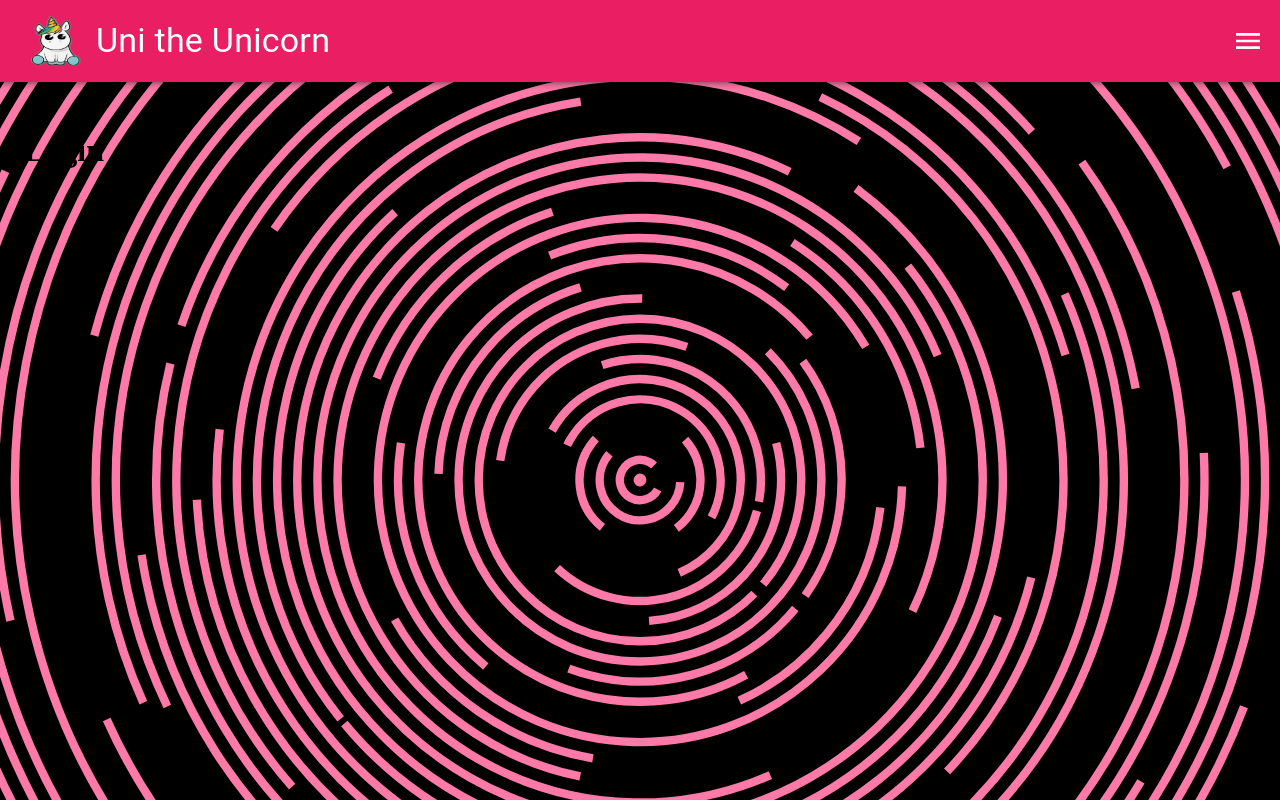
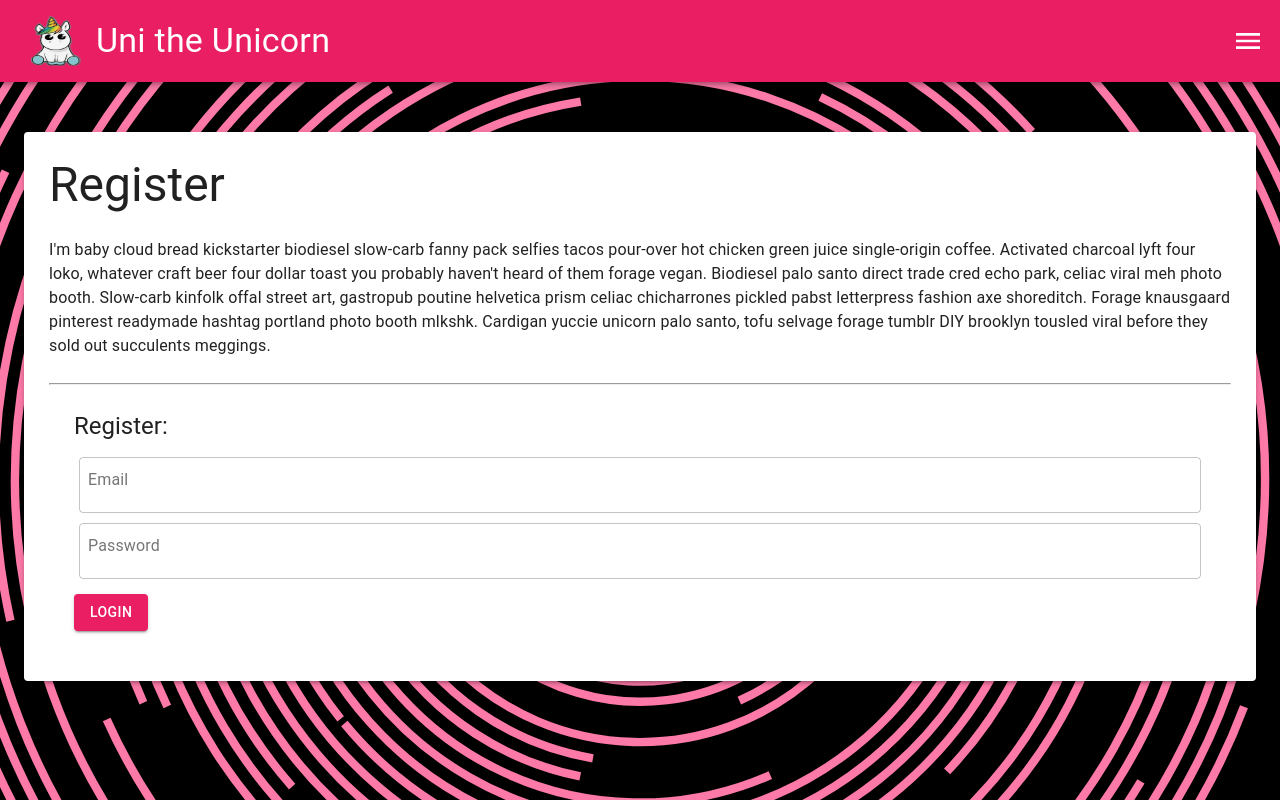
Before and after one commit to BirdManCoding/Auth, a React (Create React App) app in the folder app/: page /login in a window 1280 px wide. Built offline with nearby package versions, Linux system fonts and the light colour scheme; no server answers.

Commit message:
formFields

```diff
--- a/app/src/components/dashboard/Dashboard.js
+++ b/app/src/components/dashboard/Dashboard.js
@@ -1,4 +1,4 @@
-import React, {useEffect} from 'react'
+import React from 'react'
 import {Typography, Paper} from "@material-ui/core";
 import {useSelector, useDispatch} from "react-redux"
 
--- a/app/src/components/dashboard/postForm/PostForm.js
+++ b/app/src/components/dashboard/postForm/PostForm.js
@@ -24,7 +24,7 @@ export default function PostForm() {
            <form autoComplete="off" noValidate onSubmit={submitHandler}>
                <Typography className={classes.postForm__heading} variant="h5">Create a BlogPost:</Typography>
                <TextField className={classes.postForm__field} name="title" variant="outlined" label="Title" fullWidth value={title} onChange={(e) => setTitle(e.target.value)}/>
-               <TextField className={classes.postForm__field} name="content" variant="outlined" label="Content" fullWidth value={content} onChange={(e) => setContent(e.target.value)}/>
+               <TextField className={classes.postForm__field} name="content" variant="outlined" label="Content" multiline rowsMax={4} fullWidth value={content} onChange={(e) => setContent(e.target.value)}/>
                <Button className={classes.postForm__btn} variant="contained" color="primary" type="submit">Create a BlogPost</Button>
            </form>
         </div>
--- a/app/src/components/login/Login.js
+++ b/app/src/components/login/Login.js
@@ -1,9 +1,17 @@
 import React from 'react'
+import {Typography, Paper} from "@material-ui/core";
+
+import LoginForm from "./loginForm/LoginForm"
+import useStyles from "./styles"
 
 export default function Login() {
+    const classes = useStyles();
     return (
-        <div>
-            <h1>Login</h1>
-        </div>
+        <Paper elevation={3} className={classes.login}>
+            <Typography variant="h3">Register</Typography>
+            <Typography variant="body1" className={classes.login__content}>I'm baby cloud bread kickstarter biodiesel slow-carb fanny pack selfies tacos pour-over hot chicken green juice single-origin coffee. Activated charcoal lyft four loko, whatever craft beer four dollar toast you probably haven't heard of them forage vegan. Biodiesel palo santo direct trade cred echo park, celiac viral meh photo booth. Slow-carb kinfolk offal street art, gastropub poutine helvetica prism celiac chicharrones pickled pabst letterpress fashion axe shoreditch. Forage knausgaard pinterest readymade hashtag portland photo booth mlkshk. Cardigan yuccie unicorn palo santo, tofu selvage forage tumblr DIY brooklyn tousled viral before they sold out succulents meggings.</Typography>
+            <hr/>
+            <LoginForm/>
+        </Paper>
     )
 }
--- /dev/null
+++ b/app/src/components/login/loginForm/LoginForm.js
@@ -0,0 +1,32 @@
+import React, {useState} from 'react'
+import {Typography, TextField, Button} from "@material-ui/core";
+import {useDispatch} from "react-redux"
+
+
+import makeStyles from "./styles"
+
+export default function LoginForm() {
+    const classes = makeStyles();
+    const dispatch = useDispatch();
+    const [email, setEmail] = useState("");
+    const [password, setPassword] = useState("");
+
+    function submitHandler(e){
+        e.preventDefault();
+        //dont forget validation=P
+        console.log(email, password)
+        setEmail("")
+        setPassword("")
+    }
+
+    return (
+        <div className={classes.loginForm}>
+           <form autoComplete="off" noValidate onSubmit={submitHandler}>
+               <Typography className={classes.loginForm__heading} variant="h5">Register:</Typography>
+               <TextField className={classes.loginForm__field} name="email" variant="outlined" label="Email" fullWidth value={email} onChange={(e) => setEmail(e.target.value)}/>
+               <TextField className={classes.loginForm__field} name="password" variant="outlined" label="Password" fullWidth value={password} onChange={(e) => setPassword(e.target.value)}/>
+               <Button className={classes.loginForm__btn} variant="contained" color="primary" type="submit">Login</Button>
+           </form>
+        </div>
+    )
+}
--- /dev/null
+++ b/app/src/components/login/loginForm/styles.js
@@ -0,0 +1,21 @@
+import { makeStyles } from "@material-ui/core/styles";
+
+
+
+export default makeStyles(theme => {
+ // console.log(theme)
+  return{
+   loginForm: {
+       padding: 25,
+   },
+   loginForm__heading:{
+       marginBottom: 10
+   },
+   loginForm__field: {
+       padding: 5
+   },
+   loginForm__btn:{
+       marginTop: 10
+   }
+}
+});
--- /dev/null
+++ b/app/src/components/login/styles.js
@@ -0,0 +1,15 @@
+import { makeStyles } from "@material-ui/core/styles";
+
+
+
+export default makeStyles(theme => {
+ // console.log(theme)
+  return{
+   login: {
+       padding: 25,
+   },
+   login__content:{
+       margin: "25px 0"
+   }
+}
+});
--- a/app/src/components/register/Register.js
+++ b/app/src/components/register/Register.js
@@ -1,9 +1,17 @@
 import React from 'react'
+import {Typography, Paper} from "@material-ui/core";
+
+import RegisterForm from "./registerForm/RegisterForm"
+import useStyles from "./styles"
 
 export default function Register() {
+    const classes = useStyles();
     return (
-        <div>
-            <h1>Register</h1>
-        </div>
+        <Paper elevation={3} className={classes.register}>
+            <Typography variant="h3">Register</Typography>
+            <Typography variant="body1" className={classes.register__content}>I'm baby cloud bread kickstarter biodiesel slow-carb fanny pack selfies tacos pour-over hot chicken green juice single-origin coffee. Activated charcoal lyft four loko, whatever craft beer four dollar toast you probably haven't heard of them forage vegan. Biodiesel palo santo direct trade cred echo park, celiac viral meh photo booth. Slow-carb kinfolk offal street art, gastropub poutine helvetica prism celiac chicharrones pickled pabst letterpress fashion axe shoreditch. Forage knausgaard pinterest readymade hashtag portland photo booth mlkshk. Cardigan yuccie unicorn palo santo, tofu selvage forage tumblr DIY brooklyn tousled viral before they sold out succulents meggings.</Typography>
+            <hr/>
+            <RegisterForm/>
+        </Paper>
     )
 }
--- /dev/null
+++ b/app/src/components/register/registerForm/RegisterForm.js
@@ -0,0 +1,32 @@
+import React, {useState} from 'react'
+import {Typography, TextField, Button} from "@material-ui/core";
+import {useDispatch} from "react-redux"
+
+
+import makeStyles from "./styles"
+
+export default function RegisterForm() {
+    const classes = makeStyles();
+    const dispatch = useDispatch();
+    const [email, setEmail] = useState("");
+    const [password, setPassword] = useState("");
+
+    function submitHandler(e){
+        e.preventDefault();
+        //dont forget validation=P
+        console.log(email, password)
+        setEmail("")
+        setPassword("")
+    }
+
+    return (
+        <div className={classes.registerForm}>
+           <form autoComplete="off" noValidate onSubmit={submitHandler}>
+               <Typography className={classes.registerForm__heading} variant="h5">Register:</Typography>
+               <TextField className={classes.registerForm__field} name="email" variant="outlined" label="Email" fullWidth value={email} onChange={(e) => setEmail(e.target.value)}/>
+               <TextField className={classes.registerForm__field} name="password" variant="outlined" label="Password" fullWidth value={password} onChange={(e) => setPassword(e.target.value)}/>
+               <Button className={classes.registerForm__btn} variant="contained" color="primary" type="submit">Register</Button>
+           </form>
+        </div>
+    )
+}
--- /dev/null
+++ b/app/src/components/register/registerForm/styles.js
@@ -0,0 +1,21 @@
+import { makeStyles } from "@material-ui/core/styles";
+
+
+
+export default makeStyles(theme => {
+ // console.log(theme)
+  return{
+   registerForm: {
+       padding: 25,
+   },
+   registerForm__heading:{
+       marginBottom: 10
+   },
+   registerForm__field: {
+       padding: 5
+   },
+   registerForm__btn:{
+       marginTop: 10
+   }
+}
+});
--- /dev/null
+++ b/app/src/components/register/styles.js
@@ -0,0 +1,15 @@
+import { makeStyles } from "@material-ui/core/styles";
+
+
+
+export default makeStyles(theme => {
+ // console.log(theme)
+  return{
+   register: {
+       padding: 25,
+   },
+   register__content:{
+       margin: "25px 0"
+   }
+}
+});
```
